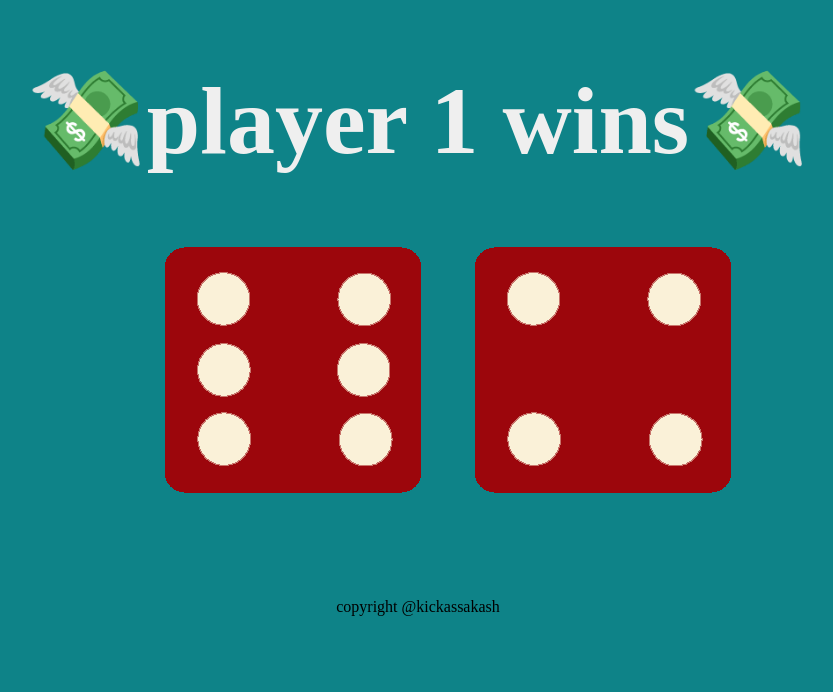
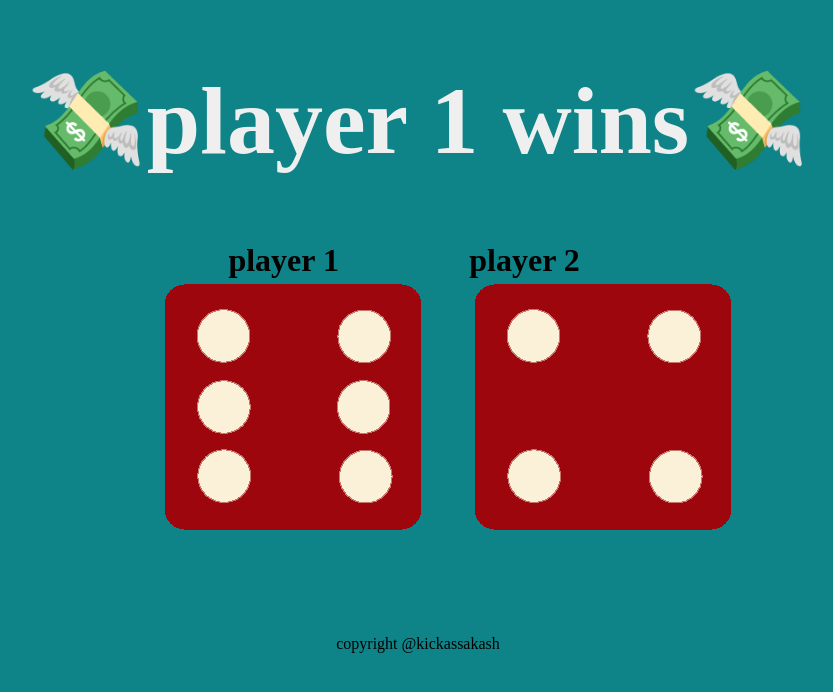
Before and after one commit to kickassakash/simple_dice_game_randomizer, a plain HTML site: page index.html in a window 1280 px wide. Shown: the whole page, without its empty margins (222-1055 px from the left). Drawn offline with Linux system fonts and the light colour scheme.

Commit message:
Update index.html

```diff
--- a/index.html
+++ b/index.html
@@ -10,6 +10,8 @@
 </head>
 <body>
     <h1 id="title">Refresh Me</h1>
+    <h3 style="padding-left:35%;display:inline;font-size:2rem">player 1</h3>
+    <h3 style="padding-left:10%;display:inline;font-size:2rem">player 2</h3>
     <div class="container">
 
         <img src="#" id="img1" class="img">
```
